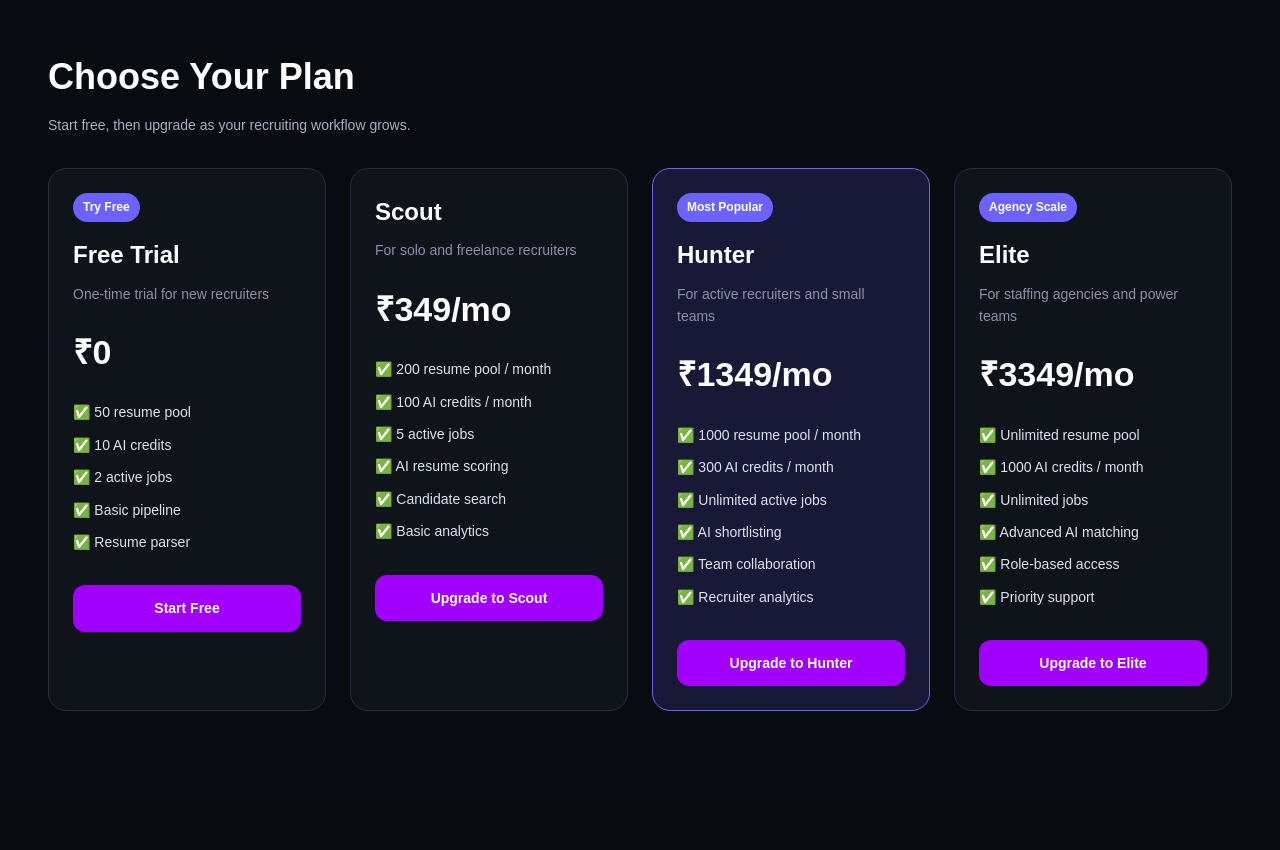
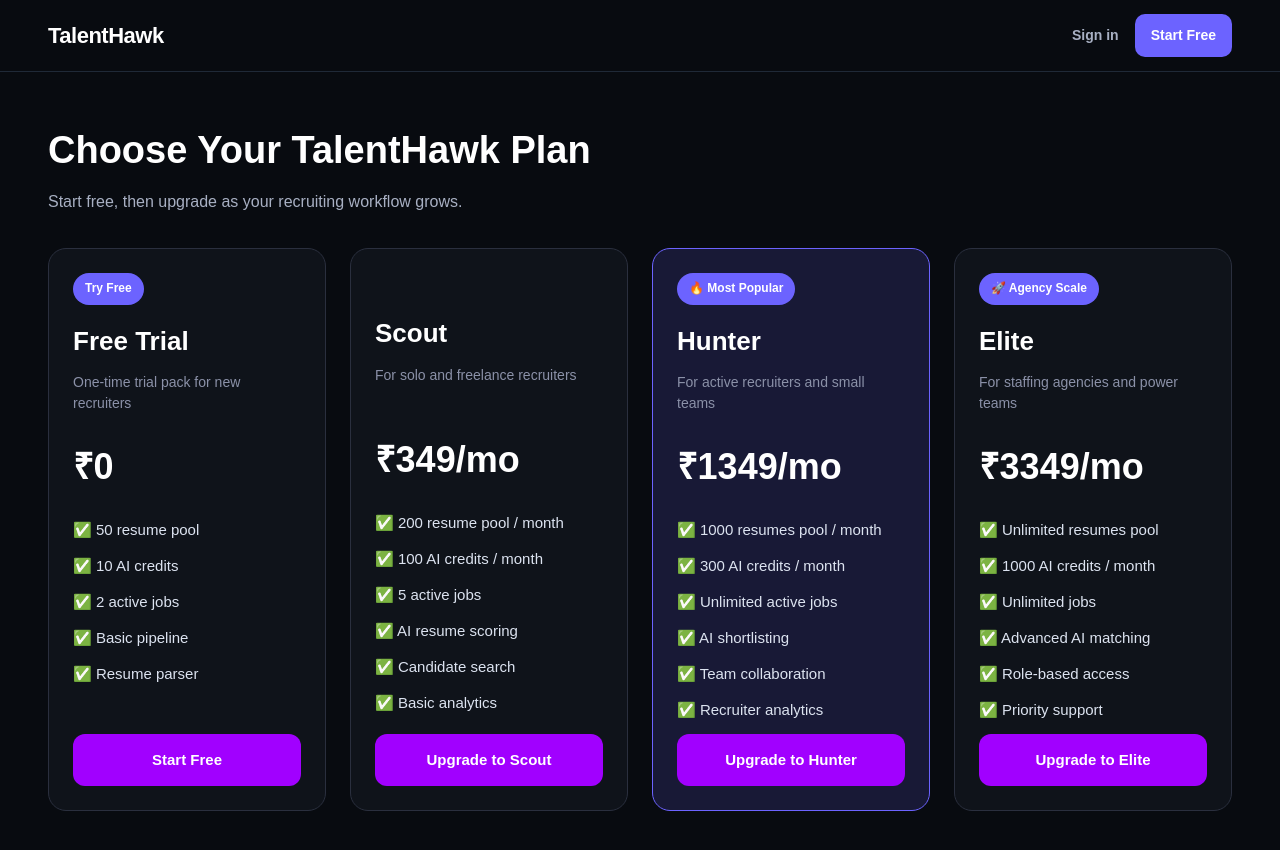
Before and after one commit to victorshaw9180-ops/HireIQ, a Next.js app: page /pricing in a window 1280 px wide. Shown: the top 850 px of the page. Before the commit the page ends 800 px from the top, so only its background shows below. Built offline with nearby package versions, Linux system fonts and the light colour scheme.

Commit message:
Improve pricing page layout and navbar

```diff
--- a/app/pricing/page.tsx
+++ b/app/pricing/page.tsx
@@ -1,4 +1,6 @@
 "use client";
+
+import Link from "next/link";
 
 const plans = [
   {
@@ -6,7 +8,7 @@
     name: "Free Trial",
     price: "₹0",
     badge: "Try Free",
-    description: "One-time trial for new recruiters",
+    description: "One-time trial pack for new recruiters",
     features: [
       "50 resume pool",
       "10 AI credits",
@@ -34,10 +36,10 @@
     id: "growth",
     name: "Hunter",
     price: "₹1349/mo",
-    badge: "Most Popular",
+    badge: "🔥 Most Popular",
     description: "For active recruiters and small teams",
     features: [
-      "1000 resume pool / month",
+      "1000 resumes pool / month",
       "300 AI credits / month",
       "Unlimited active jobs",
       "AI shortlisting",
@@ -49,10 +51,10 @@
     id: "pro",
     name: "Elite",
     price: "₹3349/mo",
-    badge: "Agency Scale",
+    badge: "🚀 Agency Scale",
     description: "For staffing agencies and power teams",
     features: [
-      "Unlimited resume pool",
+      "Unlimited resumes pool",
       "1000 AI credits / month",
       "Unlimited jobs",
       "Advanced AI matching",
@@ -88,12 +90,74 @@
         minHeight: "100vh",
         background: "#080b10",
         color: "white",
-        padding: "48px",
         fontFamily: "Arial, sans-serif",
       }}
     >
-      <h1 style={{ fontSize: 36, fontWeight: 800 }}>Choose Your Plan</h1>
-      <p style={{ color: "#A8B0C3", marginTop: 8, marginBottom: 32 }}>
+      {/* Top Navbar */}
+      <nav
+        style={{
+          height: 72,
+          display: "flex",
+          alignItems: "center",
+          justifyContent: "space-between",
+          padding: "0 48px",
+          borderBottom: "1px solid #1f2937",
+        }}
+      >
+        <Link
+          href="/"
+          style={{
+            color: "white",
+            textDecoration: "none",
+            fontSize: 22,
+            fontWeight: 800,
+            letterSpacing: "-0.5px",
+          }}
+        >
+          TalentHawk
+        </Link>
+
+        <div style={{ display: "flex", gap: 16, alignItems: "center" }}>
+          <Link
+            href="/sign-in"
+            style={{
+              color: "#A8B0C3",
+              textDecoration: "none",
+              fontWeight: 600,
+            }}
+          >
+            Sign in
+          </Link>
+
+          <Link
+            href="/sign-up"
+            style={{
+              background: "#6C63FF",
+              color: "white",
+              padding: "10px 16px",
+              borderRadius: 10,
+              textDecoration: "none",
+              fontWeight: 700,
+            }}
+          >
+            Start Free
+          </Link>
+        </div>
+      </nav>
+
+      <section style={{ padding: "48px" }}>
+        <h1 style={{ fontSize: 38, fontWeight: 800 }}>
+          Choose Your TalentHawk Plan
+        </h1>
+
+        <p
+          style={{
+            color: "#A8B0C3",
+            marginTop: 8,
+            marginBottom: 34,
+            fontSize: 16,
+          }}
+        >
           Start free, then upgrade as your recruiting workflow grows.
         </p>
 
@@ -102,6 +166,7 @@
             display: "grid",
             gridTemplateColumns: "repeat(auto-fit, minmax(260px, 1fr))",
             gap: 24,
+            alignItems: "stretch",
           }}
         >
           {plans.map((plan) => (
@@ -109,62 +174,107 @@
               key={plan.id}
               style={{
                 background:
-                plan.id === "growth" ? "rgba(108,99,255,0.16)" : "#0f131a",
+                  plan.id === "growth"
+                    ? "rgba(108,99,255,0.16)"
+                    : "#0f131a",
                 border:
                   plan.id === "growth"
                     ? "1px solid #6C63FF"
                     : "1px solid #2A2F3E",
                 borderRadius: 18,
                 padding: 24,
-              position: "relative",
+                minHeight: 520,
+                display: "flex",
+                flexDirection: "column",
               }}
             >
-            {plan.badge && (
+              <div>
+                {plan.badge ? (
                   <div
                     style={{
                       display: "inline-block",
                       background: "#6C63FF",
                       color: "white",
-                  padding: "5px 10px",
+                      padding: "6px 12px",
                       borderRadius: 999,
                       fontSize: 12,
                       fontWeight: 700,
-                  marginBottom: 14,
+                      marginBottom: 16,
                     }}
                   >
                     {plan.badge}
                   </div>
+                ) : (
+                  <div style={{ height: 40 }} />
                 )}
 
-            <h2 style={{ fontSize: 24, fontWeight: 800 }}>{plan.name}</h2>
-            <p style={{ color: "#8B91A8", marginTop: 8 }}>
+                <h2
+                  style={{
+                    fontSize: 26,
+                    fontWeight: 800,
+                    marginBottom: 10,
+                  }}
+                >
+                  {plan.name}
+                </h2>
+
+                <p
+                  style={{
+                    color: "#8B91A8",
+                    minHeight: 42,
+                    lineHeight: 1.5,
+                  }}
+                >
                   {plan.description}
                 </p>
 
-            <p style={{ fontSize: 34, fontWeight: 800, marginTop: 20 }}>
+                <p
+                  style={{
+                    fontSize: 36,
+                    fontWeight: 800,
+                    marginTop: 24,
+                    marginBottom: 22,
+                  }}
+                >
                   {plan.price}
                 </p>
 
-            <ul style={{ marginTop: 22, paddingLeft: 0, listStyle: "none" }}>
+                <ul
+                  style={{
+                    paddingLeft: 0,
+                    listStyle: "none",
+                    margin: 0,
+                  }}
+                >
                   {plan.features.map((feature) => (
-                <li key={feature} style={{ marginBottom: 10, color: "#DCE3F0" }}>
+                    <li
+                      key={feature}
+                      style={{
+                        marginBottom: 12,
+                        color: "#DCE3F0",
+                        fontSize: 15,
+                      }}
+                    >
                       ✅ {feature}
                     </li>
                   ))}
                 </ul>
+              </div>
 
+              {/* Button pushed to bottom */}
               <button
                 onClick={() => upgrade(plan.id)}
                 style={{
                   width: "100%",
-                marginTop: 22,
+                  marginTop: "auto",
                   background: "#A100FF",
                   color: "white",
                   border: "none",
                   borderRadius: 12,
-                padding: "12px",
+                  padding: "14px",
                   fontWeight: 800,
                   cursor: "pointer",
+                  fontSize: 15,
                 }}
               >
                 {plan.id === "free" ? "Start Free" : `Upgrade to ${plan.name}`}
@@ -172,6 +282,7 @@
             </div>
           ))}
         </div>
+      </section>
     </main>
   );
 }
```
Lines whose indentation alone changed are shown as unchanged.
